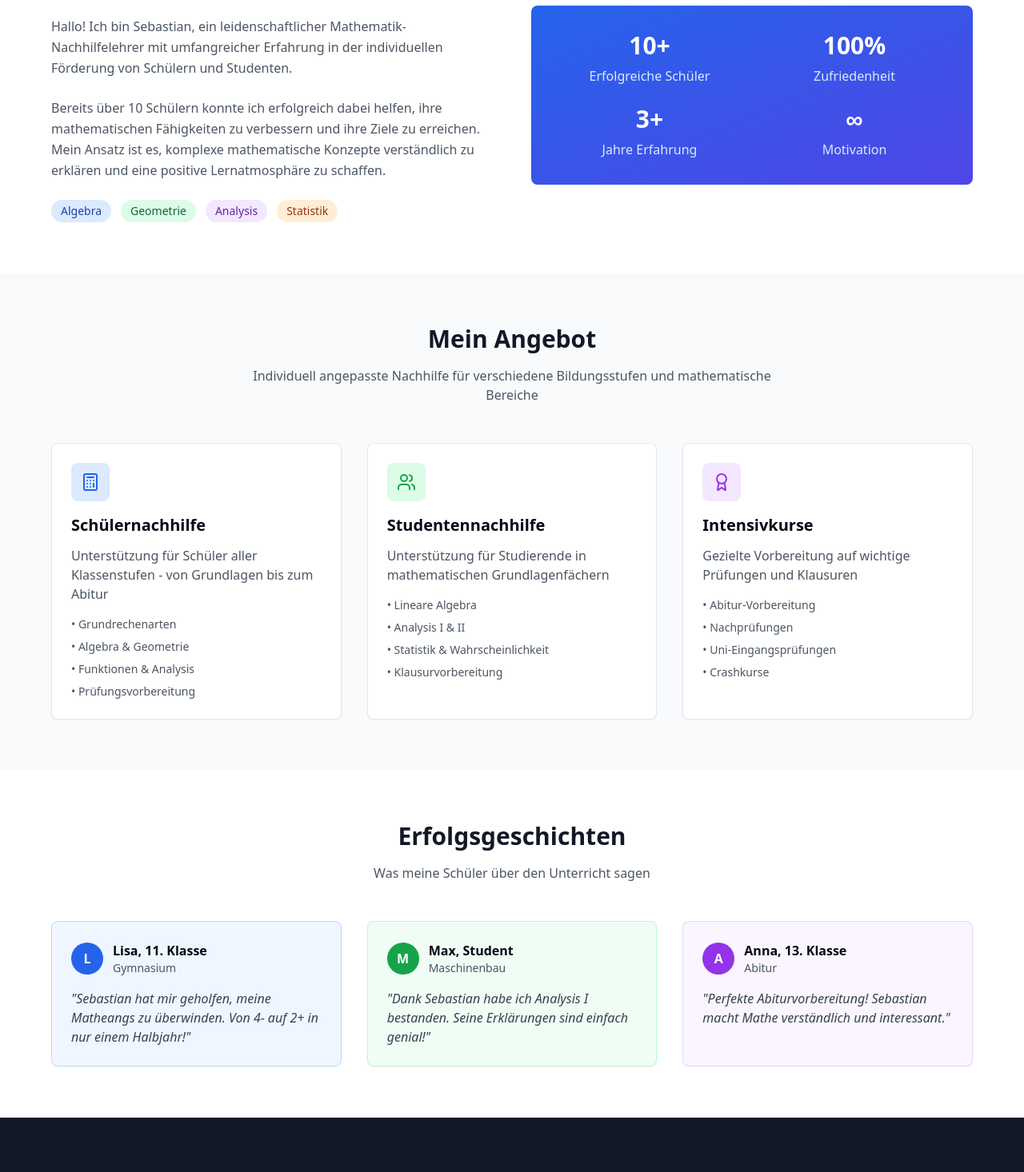
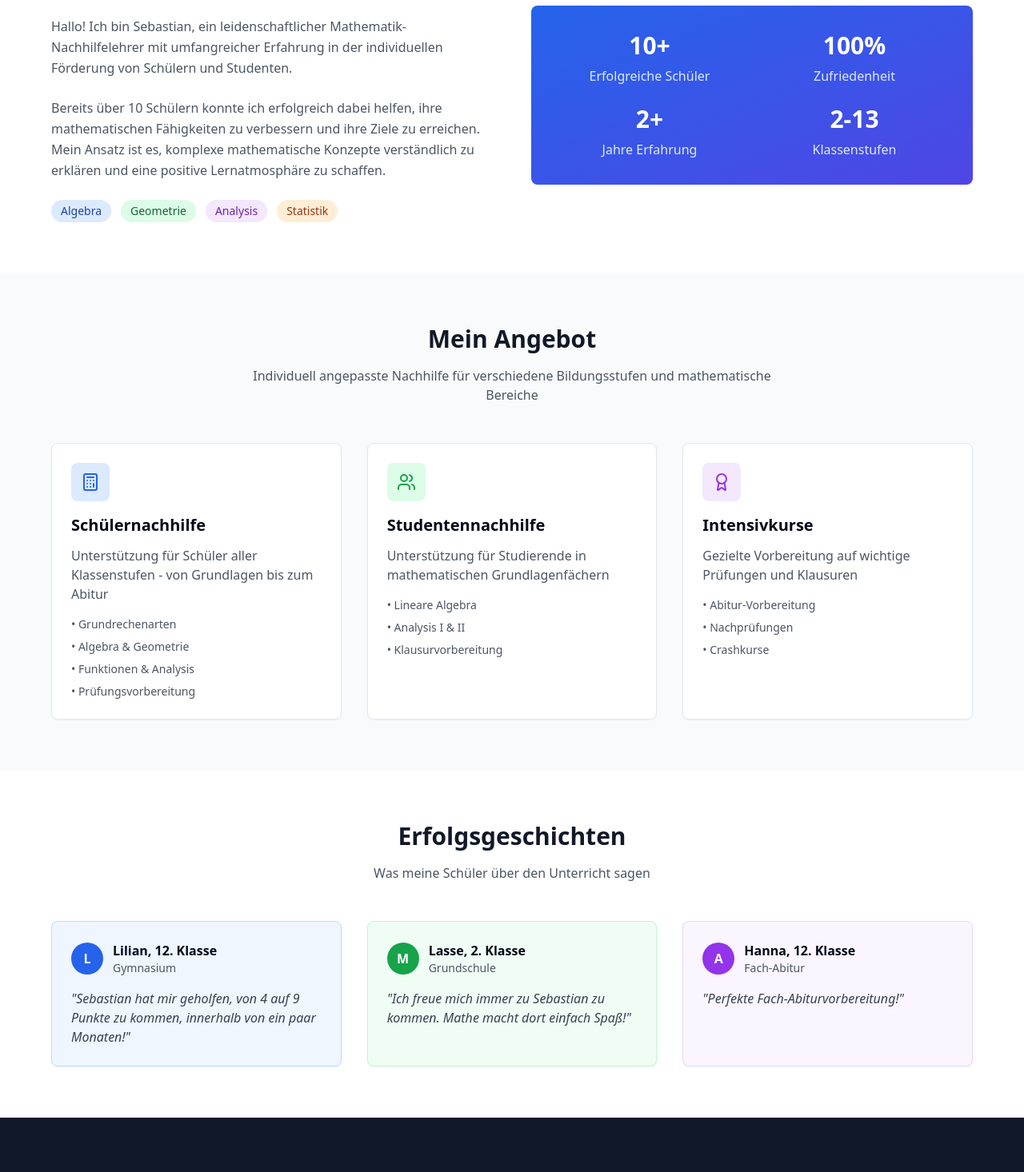
Before and after one commit to HanoXx5/sebastian-mathe-hilfe-eins, a React (Vite) app: page / in a window 1280 px wide. Shown: the part 680-2146 px from the top of the page at 80% size. Built offline with nearby package versions, Linux system fonts and the light colour scheme.

Commit message:
small changes to the text

```diff
--- a/src/pages/Index.tsx
+++ b/src/pages/Index.tsx
@@ -104,12 +104,12 @@ const Index = () => {
                     <div className="text-blue-100">Zufriedenheit</div>
                   </div>
                   <div className="text-center">
-                    <div className="text-3xl font-bold mb-2">3+</div>
+                    <div className="text-3xl font-bold mb-2">2+</div>
                     <div className="text-blue-100">Jahre Erfahrung</div>
                   </div>
                   <div className="text-center">
-                    <div className="text-3xl font-bold mb-2">∞</div>
-                    <div className="text-blue-100">Motivation</div>
+                    <div className="text-3xl font-bold mb-2">2-13</div>
+                    <div className="text-blue-100">Klassenstufen</div>
                   </div>
                 </div>
               </div>
@@ -159,7 +159,6 @@ const Index = () => {
                 <ul className="space-y-2 text-sm text-gray-600">
                   <li>• Lineare Algebra</li>
                   <li>• Analysis I & II</li>
-                  <li>• Statistik & Wahrscheinlichkeit</li>
                   <li>• Klausurvorbereitung</li>
                 </ul>
               </CardContent>
@@ -177,7 +176,6 @@ const Index = () => {
                 <ul className="space-y-2 text-sm text-gray-600">
                   <li>• Abitur-Vorbereitung</li>
                   <li>• Nachprüfungen</li>
-                  <li>• Uni-Eingangsprüfungen</li>
                   <li>• Crashkurse</li>
                 </ul>
               </CardContent>
@@ -200,12 +198,12 @@ const Index = () => {
                 <div className="flex items-center mb-4">
                   <div className="w-10 h-10 bg-blue-600 rounded-full flex items-center justify-center text-white font-bold">L</div>
                   <div className="ml-3">
-                    <div className="font-semibold">Lisa, 11. Klasse</div>
+                    <div className="font-semibold">Lilian, 12. Klasse</div>
                     <div className="text-sm text-gray-600">Gymnasium</div>
                   </div>
                 </div>
                 <p className="text-gray-700 italic">
-                  "Sebastian hat mir geholfen, meine Matheangs zu überwinden. Von 4- auf 2+ in nur einem Halbjahr!"
+                  "Sebastian hat mir geholfen, von 4 auf 9 Punkte zu kommen, innerhalb von ein paar Monaten!"
                 </p>
               </CardContent>
             </Card>
@@ -215,12 +213,12 @@ const Index = () => {
                 <div className="flex items-center mb-4">
                   <div className="w-10 h-10 bg-green-600 rounded-full flex items-center justify-center text-white font-bold">M</div>
                   <div className="ml-3">
-                    <div className="font-semibold">Max, Student</div>
-                    <div className="text-sm text-gray-600">Maschinenbau</div>
+                    <div className="font-semibold">Lasse, 2. Klasse</div>
+                    <div className="text-sm text-gray-600">Grundschule</div>
                   </div>
                 </div>
                 <p className="text-gray-700 italic">
-                  "Dank Sebastian habe ich Analysis I bestanden. Seine Erklärungen sind einfach genial!"
+                  "Ich freue mich immer zu Sebastian zu kommen. Mathe macht dort einfach Spaß!"
                 </p>
               </CardContent>
             </Card>
@@ -230,12 +228,12 @@ const Index = () => {
                 <div className="flex items-center mb-4">
                   <div className="w-10 h-10 bg-purple-600 rounded-full flex items-center justify-center text-white font-bold">A</div>
                   <div className="ml-3">
-                    <div className="font-semibold">Anna, 13. Klasse</div>
-                    <div className="text-sm text-gray-600">Abitur</div>
+                    <div className="font-semibold">Hanna, 12. Klasse</div>
+                    <div className="text-sm text-gray-600">Fach-Abitur</div>
                   </div>
                 </div>
                 <p className="text-gray-700 italic">
-                  "Perfekte Abiturvorbereitung! Sebastian macht Mathe verständlich und interessant."
+                  "Perfekte Fach-Abiturvorbereitung!"
                 </p>
               </CardContent>
             </Card>
```
